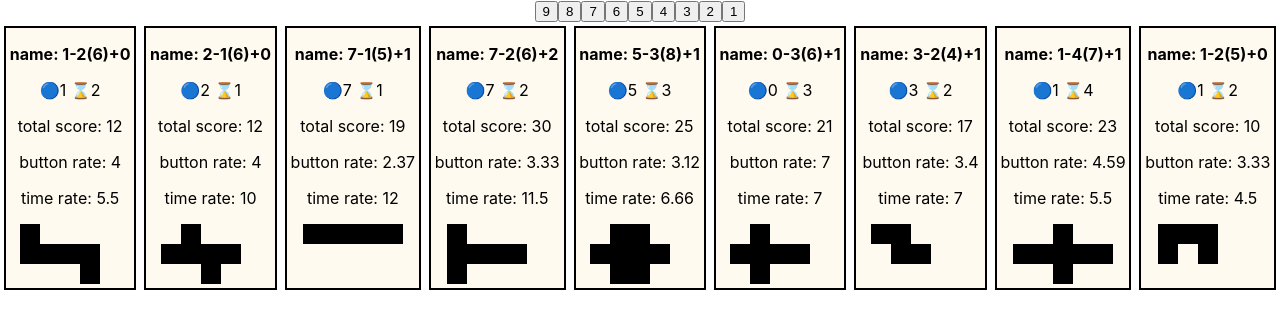
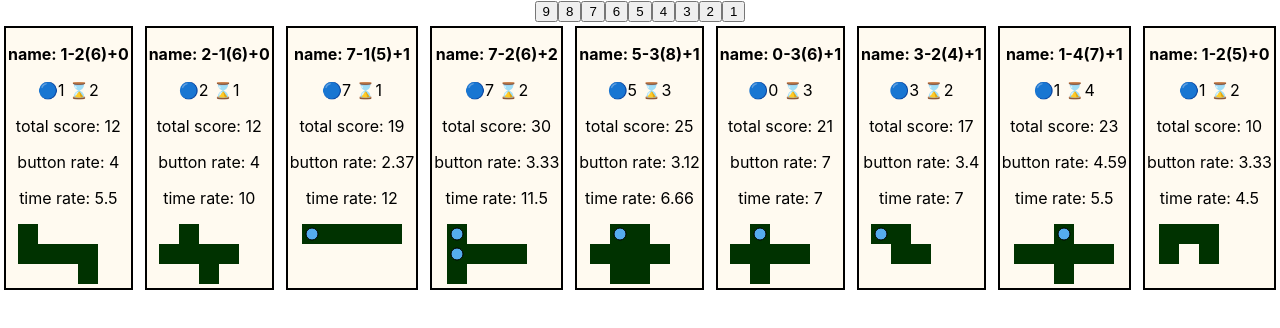
Before and after one commit to kumackey/patchwork-calculator, a React (Create React App) app: page / in a window 1280 px wide. Shown: the top 328 px of the page. Built offline with nearby package versions, Linux system fonts and the light colour scheme.

Commit message:
パッチの見た目にボタン追加

```diff
--- a/src/PatchList.tsx
+++ b/src/PatchList.tsx
@@ -67,7 +67,7 @@ function PatchContainer({patch, remaining_income_times, index, movePatch}: Patch
             <p>total score: {patch.totalScores(remaining_income_times)}</p>
             <p>button rate: {floor(patch.buttonRate(remaining_income_times))}</p>
             <p>time rate: {floor(patch.timeRate(remaining_income_times))}</p>
-            <PatchSVG shape={patch.shape}/>
+            <PatchSVG shape={patch.shape} buttons={patch.buttonsEarned}/>
         </div>
     );
 }
@@ -81,7 +81,8 @@ const styles: { [key: string]: CSSProperties } = {
         display: 'flex',
         flexDirection: 'row',
         flexWrap: 'wrap',
-        justifyContent: 'space-around'
+        justifyContent: 'space-around',
+        columnGap: '4px',
     },
     patch: {
         margin: '4px',
@@ -98,8 +99,22 @@ const styles: { [key: string]: CSSProperties } = {
     }
 };
 
-const PatchSVG = ({ shape }: { shape: PatchShape }) => {
+export const PatchSVG = ({shape, buttons}: { shape: PatchShape; buttons: number }) => {
     const cellSize = 20;
+    const buttonRadius = 6;
+    const buttonStrokeWidth = 1;
+
+    // ボタンの位置を決定
+    const buttonPositions = [];
+    let buttonsPlaced = 0;
+    for (let rowIndex = 0; rowIndex < shape.length; rowIndex++) {
+        for (let colIndex = 0; colIndex < shape[rowIndex].length; colIndex++) {
+            if (shape[rowIndex][colIndex] && buttonsPlaced < buttons) {
+                buttonPositions.push({x: colIndex * cellSize + cellSize / 2, y: rowIndex * cellSize + cellSize / 2});
+                buttonsPlaced++;
+            }
+        }
+    }
 
     return (
         <svg
@@ -107,19 +122,30 @@ const PatchSVG = ({ shape }: { shape: PatchShape }) => {
             height={shape.length * cellSize}
             xmlns="http://www.w3.org/2000/svg"
         >
-            {shape.map((row, rowIndex) =>
-                row.map((cell, colIndex) => (
+            {shape.map((row: boolean[], rowIndex: number) =>
+                row.map((cell: boolean, colIndex: number) => (
                     <rect
                         key={`${rowIndex}-${colIndex}`}
                         x={colIndex * cellSize}
                         y={rowIndex * cellSize}
                         width={cellSize}
                         height={cellSize}
-                        fill={cell ? 'black' : 'none'}
+                        fill={cell ? '#003200' : 'none'}
                         stroke="none"
                     />
                 ))
             )}
+            {buttonPositions.map((position: { x: number; y: number }, index: number) => (
+                <circle
+                    key={`button-${index}`}
+                    cx={position.x}
+                    cy={position.y}
+                    r={buttonRadius}
+                    fill="#55acee"
+                    stroke="black"
+                    strokeWidth={buttonStrokeWidth}
+                />
+            ))}
         </svg>
     );
 };
```
